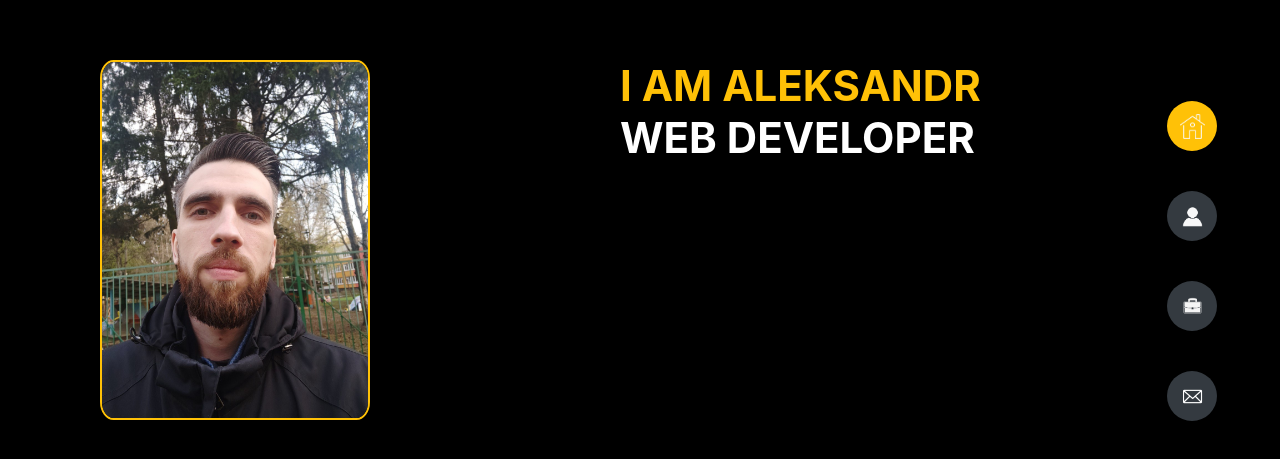
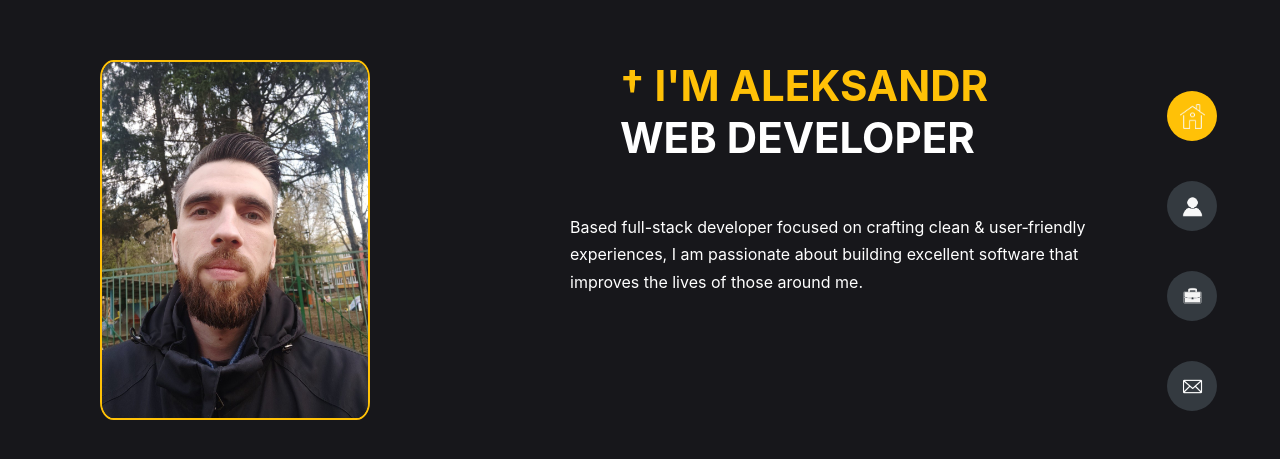
Before and after one commit to iKeyToLife/portfolio, a plain HTML site: page pages/index.html in a window 1280 px wide. Shown: the part 159-618 px from the top of the page. Drawn offline with Linux system fonts and the light colour scheme.

Commit message:
Refactoring CSS and Html, Change code for classes and id, delete useless code, update structure html, Added classes and id with save functional.

```diff
--- a/assets/css/style.css
+++ b/assets/css/style.css
@@ -1,3 +1,4 @@
+/* Colors root */
 :root {
   --blue: #007bff;
   --indigo: #6610f2;
@@ -19,26 +20,32 @@
   --warning: #ffc107;
   --danger: #dc3545;
   --light: #f8f9fa;
-  --dark: #343a40;
+  --dark: #17171b;
+}
+
+/* Font root */
+:root {
   --font-family-sans-serif: -apple-system, BlinkMacSystemFont, "Segoe UI", Roboto, "Helvetica Neue", Arial, "Noto Sans", sans-serif, "Apple Color Emoji", "Segoe UI Emoji", "Segoe UI Symbol", "Noto Color Emoji";
   --font-family-monospace: SFMono-Regular, Menlo, Monaco, Consolas, "Liberation Mono", "Courier New", monospace;
 }
 
+/* Main style */
 body {
   font-family: var(--font-family-sans-serif);
   max-width: 100%;
   max-height: 100vh;
   display: flex;
   overflow-x: hidden;
-  overflow-y: hidden;
   justify-content: flex-end;
   align-items: center;
   height: 100vh;
   margin: 0;
-  background-color: black;
+  color: var(--white);
+  background-color: var(--dark);
 }
 
-header {
+/* Header style */
+.header {
   display: flex;
   position: relative;
   height: 400px;
@@ -51,14 +58,16 @@ header {
   background-color: transparent;
 }
 
-header ul {
-  display: block;
-  margin-top: 20px;
+.nav-list {
   padding: 0;
+  display: flex;
+  flex-direction: column;
+  align-items: flex-end;
 }
 
-header li {
-  color: white;
+.nav-item {
+  position: relative;
+  color: var(--white);
   list-style: none;
   display: flex;
   justify-content: center;
@@ -72,30 +81,6 @@ header li {
   overflow: hidden;
   background-color: var(--gray-dark);
   transition: background-color 0.9s ease, width 0.9s ease, height 0.9s ease;
-}
-
-
-header li:hover {
-  width: 100px;
-  height: 50px;
-  justify-content: center;
-  text-align: center;
-  background-color: var(--yellow);
-}
-
-header ul {
-  padding: 0;
-  display: flex;
-  flex-direction: column;
-  align-items: flex-end;
-}
-
-header nav {
-  display: flex;
-  justify-content: flex-end;
-}
-
-header li {
   list-style: none;
   height: 50px;
   width: 50px;
@@ -104,29 +89,41 @@ header li {
   margin-bottom: 10px;
 }
 
-header li a {
+
+.nav-item:hover {
+  width: 100px;
+  height: 50px;
+  justify-content: center;
+  text-align: center;
+  background-color: var(--yellow);
+}
+
+/* General style for links */
+.nav-link {
   display: flex;
   position: absolute;
   text-decoration: none;
+  width: 100%;
+  height: 100%;
+  opacity: 0;
+  /* hide link */
 }
 
-header li a:hover {
+.nav-item:hover .nav-link {
   opacity: 1;
+  /* show link */
 }
 
-header li:hover a {
-  width: 65%;
-  height: 15%;
-}
-
-header li h2 {
+/* Style for h2 in nav */
+.nav-items h2 {
   margin: 0;
   position: absolute;
   opacity: 0;
   transition: opacity 0.3s ease;
 }
 
-header li img {
+/* Style nav img */
+.nav-items img {
   opacity: 1;
   color: var(--white);
   width: 50%;
@@ -143,10 +140,12 @@ header li:hover h2 {
   opacity: 1;
 }
 
+/* Style for current nav html */
 #icon-box-current {
   background-color: var(--yellow);
 }
 
+/* Style for index.html Home */
 .content-home {
   position: absolute;
   left: 100px;
@@ -176,12 +175,14 @@ header li:hover h2 {
 }
 
 .content-home div {
+  width: 500px;
   position: relative;
   display: flex;
   margin-left: 200px;
   flex-direction: column;
 }
 
+/* Style text for uppercase */
 .text-uppercase h1 {
   text-transform: uppercase;
   color: var(--yellow);
@@ -201,3 +202,10 @@ h1 {
   color: var(--white);
   margin: 0;
 }
+
+.text-uppercase p {
+  line-height: 1.7;
+  color: var(--white);
+  margin-top: 50px;
+  margin-left: -50px;
+}
--- a/pages/index.html
+++ b/pages/index.html
@@ -10,29 +10,29 @@
 </head>
 
 <body>
-    <header>
+    <header class="header">
 
-        <nav>
-            <ul>
-                <li id="icon-box-current">
+        <nav class="nav-items">
+            <ul class="nav-list">
+                <li class="nav-item" id="icon-box-current">
                     <h2>Home</h2>
                     <img src="../assets/images/home.png">
-                    <a href="index.html" alt="Home"></a>
+                    <a href="index.html" alt="Home" class="nav-link"></a>
                 </li>
-                <li>
+                <li class="nav-item">
                     <h2>About</h2>
                     <img src="../assets/images/profile.png">
-                    <a href="about.html" alt="About me"></a>
+                    <a href="about.html" alt="About me" class="nav-link"></a>
                 </li>
-                <li>
+                <li class="nav-item">
                     <h2>Portfolio</h2>
                     <img src="../assets/images/portfolio.png">
-                    <a href="portfolio.html" alt="My portfolio"></a>
+                    <a href="portfolio.html" alt="My portfolio" class="nav-link"></a>
                 </li>
-                <li>
+                <li class="nav-item">
                     <h2>Contact</h2>
                     <img src="../assets/images/mail.png">
-                    <a href="contact.html" alt="My contact"></a>
+                    <a href="contact.html" alt="My contact" class="nav-link"></a>
                 </li>
             </ul>
         </nav>
@@ -43,13 +43,17 @@
             <img src="../assets/images/myPhoto.jpg" alt="My photo">
         </article>
         <div class="text-uppercase">
-            <h1>I am Aleksandr
+            <h1>† I'm Aleksandr
                 <span>Web Developer</span>
             </h1>
+            <p>
+                Based full-stack developer focused on crafting clean &
+                user‑friendly experiences,
+                I am passionate about building
+                excellent software that improves the lives of those around me.
+            </p>
         </div>
     </section>
-
-
 
 </body>
 
```
Also changed, not shown: pages/about.html (+11 -11 lines), pages/contact.html (+12 -12 lines), pages/portfolio.html (+11 -11 lines).
